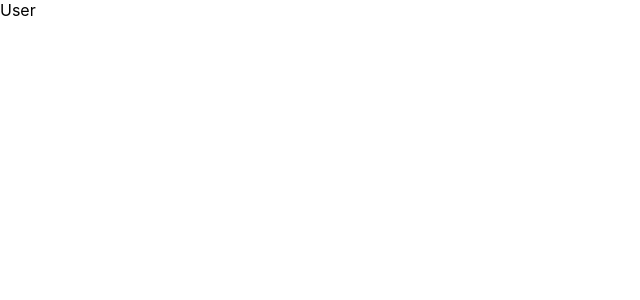
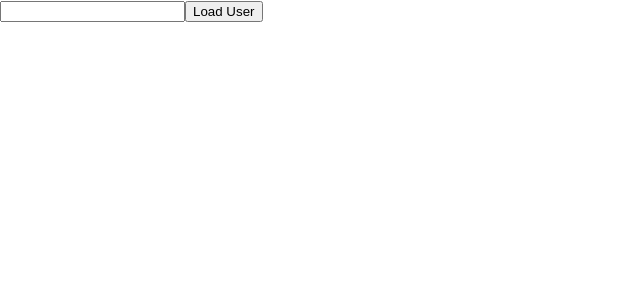
Before and after one commit to HassanKhan123/nuxt-basics, a Nuxt app: page /users in a window 1280 px wide. Shown: the top 300 px of the page, without its empty margins (0-640 px from the left). Built offline with nearby package versions, Linux system fonts and the light colour scheme.

Commit message:
adding links and navigating around

```diff
--- a/pages/index.vue
+++ b/pages/index.vue
@@ -1,6 +1,6 @@
 <template>
 <div class="container">
-    <h1>Hello</h1>
+    <nuxt-link to="/users">Users</nuxt-link>
 </div>
 </template>
 
--- a/pages/users/index.vue
+++ b/pages/users/index.vue
@@ -1,5 +1,21 @@
 <template>
 <div>
-    User
+    <input type="text" v-model="userId">
+    <button @click="onLoadUser">Load User</button>
 </div>
 </template>
+
+<script>
+export default {
+    data() {
+        return {
+            userId: ''
+        }
+    },
+    methods: {
+        onLoadUser() {
+            this.$router.push(`/users/${this.userId}`)
+        }
+    }
+}
+</script>
```
